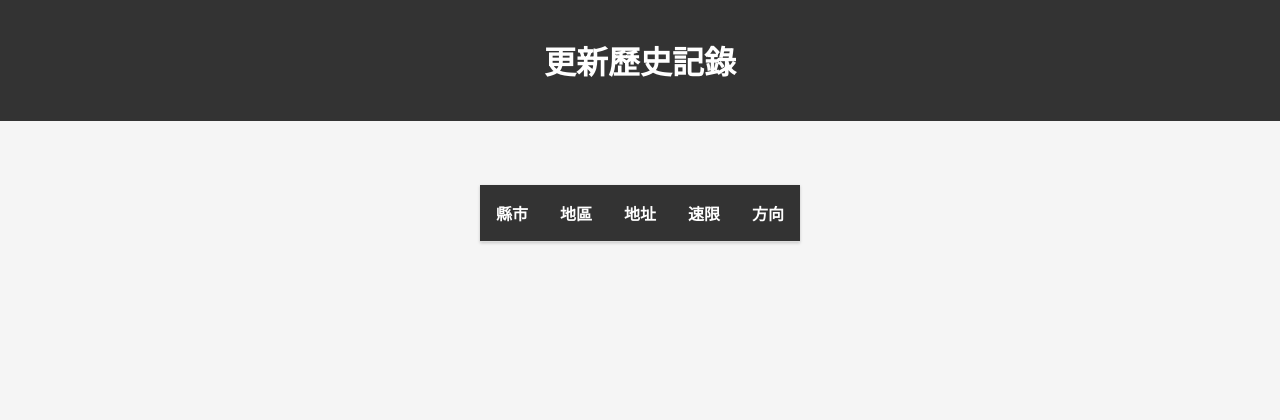
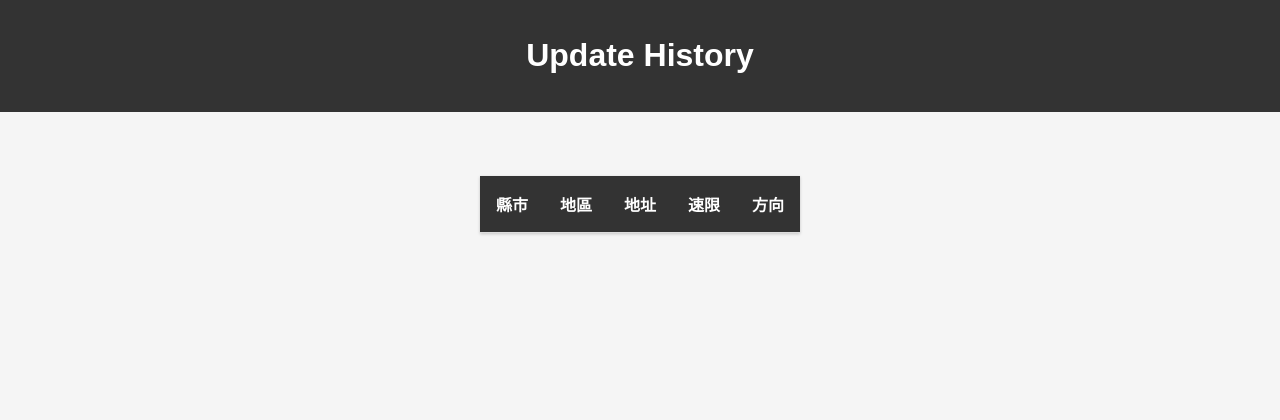
Before and after one commit to weeeelly/Final_Proposal, a Flask app: page /history in a window 1280 px wide. Shown: the top 420 px of the page. Run offline with Flask 3, Linux system fonts and the light colour scheme; the visitor is signed in with stand-in values (Sample User, id 1); data that the repository does not hold is empty.

Commit message:
Update history.html

```diff
--- a/templates/history.html
+++ b/templates/history.html
@@ -3,7 +3,7 @@
 <head>
     <meta charset="UTF-8">
     <meta name="viewport" content="width=device-width, initial-scale=1.0">
-    <title>更新歷史記錄</title>
+    <title>Update History</title>
     <style>
         body {
             font-family: Arial, sans-serif;
@@ -94,7 +94,7 @@
 </head>
 <body>
     <div class="header">
-        <h1>更新歷史記錄</h1>
+        <h1>Update History</h1>
     </div>
 
     <div class="content">
@@ -131,7 +131,7 @@
     <script>
         // 當頁面載入時獲取歷史記錄
         document.addEventListener('DOMContentLoaded', function() {
-            fetch('/update_history')
+            fetch('/get_update_history')
                 .then(response => response.json())
                 .then(data => {
                     const tableBody = document.getElementById('historyTableBody');
@@ -147,7 +147,10 @@
                         tableBody.appendChild(row);
                     });
                 })
-                .catch(error => console.error('Error:', error));
+                .catch(error => {
+                    console.error('Error:', error);
+                    alert('獲取歷史記錄失敗，請稍後再試');
+                });
         });
     </script>
 </body>
```
